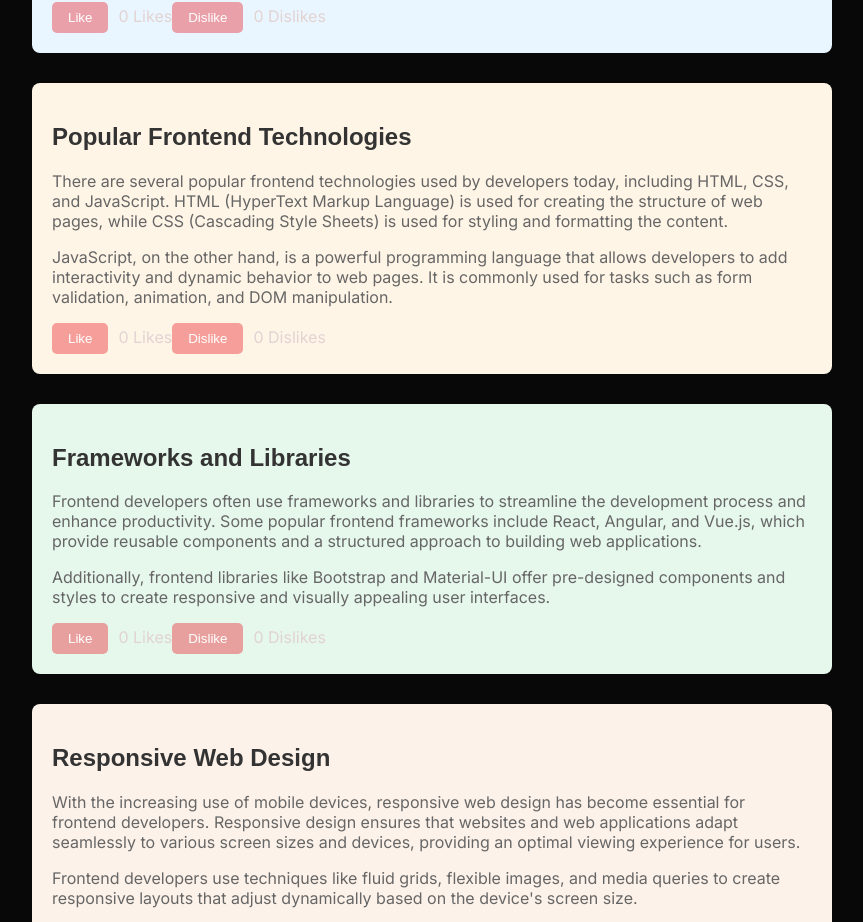
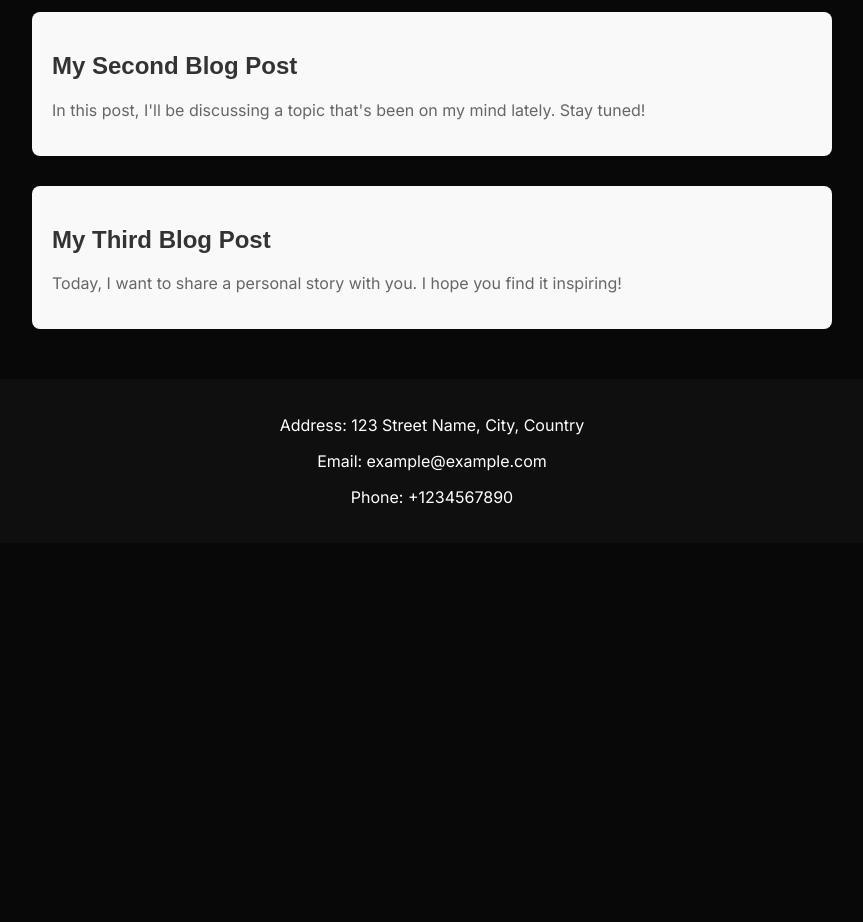
Before and after one commit to Chinmaya0011/portfolionext, a Next.js app: page /blog in a window 1280 px wide. Shown: the part 257-1179 px from the top of the page, without its empty margins (208-1071 px from the left). After the commit the page ends 808 px from the top, so only its background shows below. Built offline with nearby package versions, Linux system fonts and the light colour scheme.

Commit message:
Update page.js

```diff
--- a/src/app/blog/page.js
+++ b/src/app/blog/page.js
@@ -1,101 +1,26 @@
-"use client"
-import React, { useState } from 'react';
+import React from 'react';
 import Header from '../Components/Header';
 import Footer from '../Components/Footer';
 import style from '../styles/blog.module.css';
 
-const FrontendBlog = () => {
-  // State variables to track likes and dislikes for each blog post
-  const [likes, setLikes] = useState(Array(4).fill(0));
-  const [dislikes, setDislikes] = useState(Array(4).fill(0));
-
-  // Function to handle like button click for a specific blog post
-  const handleLike = (index) => {
-    const updatedLikes = [...likes];
-    updatedLikes[index]++;
-    setLikes(updatedLikes);
-  };
-
-  // Function to handle dislike button click for a specific blog post
-  const handleDislike = (index) => {
-    const updatedDislikes = [...dislikes];
-    updatedDislikes[index]++;
-    setDislikes(updatedDislikes);
-  };
-
+const SimpleBlog = () => {
   return (
     <>
       <Header />
       <div className={style.blogContainer}>
-        {/* First Blog Post */}
-        <div className={`${style.blogPost} ${style.importance}`}>
-          <h2>The Importance of Frontend Development</h2>
-          <p>Frontend development is a crucial aspect of web development that focuses on the user interface and user experience of a website or web application. It involves creating visually appealing and interactive elements that users interact with directly.</p>
-          {/* Like and Dislike Buttons with Counters */}
-          <div className={style.likeDislikeContainer}>
-            <button onClick={() => handleLike(0)} className={style.likeButton}>
-              Like
-            </button>
-            <span className={style.likeCount}>{likes[0]} Likes</span>
-            <button onClick={() => handleDislike(0)} className={style.dislikeButton}>
-              Dislike
-            </button>
-            <span className={style.dislikeCount}>{dislikes[0]} Dislikes</span>
-          </div>
+        <div className={style.blogPost}>
+          <h2>My First Blog Post</h2>
+          <p>This is my first blog post. I'm excited to start sharing my thoughts and experiences with you!</p>
         </div>
 
-        {/* Second Blog Post */}
-        <div className={`${style.blogPost} ${style.technologies}`}>
-          <h2>Popular Frontend Technologies</h2>
-          <p>There are several popular frontend technologies used by developers today, including HTML, CSS, and JavaScript. HTML (HyperText Markup Language) is used for creating the structure of web pages, while CSS (Cascading Style Sheets) is used for styling and formatting the content.</p>
-          <p>JavaScript, on the other hand, is a powerful programming language that allows developers to add interactivity and dynamic behavior to web pages. It is commonly used for tasks such as form validation, animation, and DOM manipulation.</p>
-          {/* Like and Dislike Buttons with Counters */}
-          <div className={style.likeDislikeContainer}>
-            <button onClick={() => handleLike(1)} className={style.likeButton}>
-              Like
-            </button>
-            <span className={style.likeCount}>{likes[1]} Likes</span>
-            <button onClick={() => handleDislike(1)} className={style.dislikeButton}>
-              Dislike
-            </button>
-            <span className={style.dislikeCount}>{dislikes[1]} Dislikes</span>
-          </div>
+        <div className={style.blogPost}>
+          <h2>My Second Blog Post</h2>
+          <p>In this post, I'll be discussing a topic that's been on my mind lately. Stay tuned!</p>
         </div>
 
-        {/* Third Blog Post */}
-        <div className={`${style.blogPost} ${style.frameworks}`}>
-          <h2>Frameworks and Libraries</h2>
-          <p>Frontend developers often use frameworks and libraries to streamline the development process and enhance productivity. Some popular frontend frameworks include React, Angular, and Vue.js, which provide reusable components and a structured approach to building web applications.</p>
-          <p>Additionally, frontend libraries like Bootstrap and Material-UI offer pre-designed components and styles to create responsive and visually appealing user interfaces.</p>
-          {/* Like and Dislike Buttons with Counters */}
-          <div className={style.likeDislikeContainer}>
-            <button onClick={() => handleLike(2)} className={style.likeButton}>
-              Like
-            </button>
-            <span className={style.likeCount}>{likes[2]} Likes</span>
-            <button onClick={() => handleDislike(2)} className={style.dislikeButton}>
-              Dislike
-            </button>
-            <span className={style.dislikeCount}>{dislikes[2]} Dislikes</span>
-          </div>
-        </div>
-
-        {/* Fourth Blog Post */}
-        <div className={`${style.blogPost} ${style.responsiveDesign}`}>
-          <h2>Responsive Web Design</h2>
-          <p>With the increasing use of mobile devices, responsive web design has become essential for frontend developers. Responsive design ensures that websites and web applications adapt seamlessly to various screen sizes and devices, providing an optimal viewing experience for users.</p>
-          <p>Frontend developers use techniques like fluid grids, flexible images, and media queries to create responsive layouts that adjust dynamically based on the device's screen size.</p>
-          {/* Like and Dislike Buttons with Counters */}
-          <div className={style.likeDislikeContainer}>
-            <button onClick={() => handleLike(3)} className={style.likeButton}>
-              Like
-            </button>
-            <span className={style.likeCount}>{likes[3]} Likes</span>
-            <button onClick={() => handleDislike(3)} className={style.dislikeButton}>
-              Dislike
-            </button>
-            <span className={style.dislikeCount}>{dislikes[3]} Dislikes</span>
-          </div>
+        <div className={style.blogPost}>
+          <h2>My Third Blog Post</h2>
+          <p>Today, I want to share a personal story with you. I hope you find it inspiring!</p>
         </div>
 
         {/* Add more blog posts as needed */}
@@ -105,4 +30,4 @@ const FrontendBlog = () => {
   );
 };
 
-export default FrontendBlog;
+export default SimpleBlog;
```
